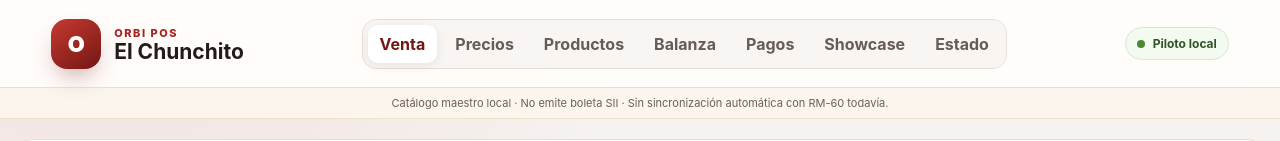
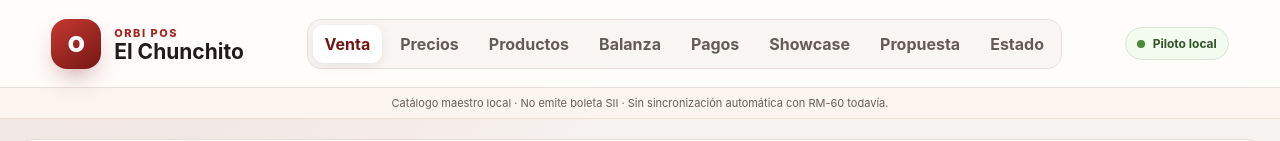
Before and after one commit to ingeniusvictor/orbi-pos-core, a React (Vite) app in the folder apps/web/: page / in a window 1280 px wide. Shown: the top 141 px of the page. Built offline with nearby package versions, Linux system fonts and the light colour scheme; no server answers.

Commit message:
feat(oc-18): add owner proposal workspace and presentation route

```diff
--- a/apps/web/src/App.tsx
+++ b/apps/web/src/App.tsx
@@ -9,6 +9,7 @@ import { ScaleMapping } from './components/ScaleMapping'
 import { Diagnostics } from './components/Diagnostics'
 import { PaymentDialog } from './components/PaymentDialog'
 import { PaymentCenter } from './components/PaymentCenter'
+import { ModernizationProposal } from './components/ModernizationProposal'
 import type { CartLine, PaymentMethod, PriceChange, Product, Sale, SalePayment, UnitType } from './domain'
 import { cartTotal, completeSale, formatCLP, lineSubtotal, makeCartLine, paymentLabel } from './pos'
 import { useCatalogSync } from './use-catalog-sync'
@@ -17,7 +18,7 @@ import { demoProducts } from './demo-catalog'
 
 const SALES_KEY = 'orbi-pos:pilot-sales'
 
-type AppView = 'sale' | 'prices' | 'products' | 'scale' | 'payments' | 'showcase' | 'diagnostics'
+type AppView = 'sale' | 'prices' | 'products' | 'scale' | 'payments' | 'showcase' | 'proposal' | 'diagnostics'
 
 function loadSales(): Sale[] {
   try {
@@ -293,6 +294,7 @@ function OperationalApp() {
           <button className={view === 'scale' ? 'active' : ''} onClick={() => setView('scale')}>Balanza</button>
           <button className={view === 'payments' ? 'active' : ''} onClick={() => setView('payments')}>Pagos</button>
           <button className={view === 'showcase' ? 'active' : ''} onClick={() => setView('showcase')}>Showcase</button>
+          <button className={view === 'proposal' ? 'active' : ''} onClick={() => setView('proposal')}>Propuesta</button>
           <button className={view === 'diagnostics' ? 'active' : ''} onClick={() => setView('diagnostics')}>Estado</button>
         </nav>
         <span className={`status sync-${sync.status}`}><i /> {
@@ -323,6 +325,7 @@ function OperationalApp() {
       {view === 'products' ? <ProductAdmin categories={categories} products={products} onChange={(nextProducts) => { void sync.publish(nextProducts) }} /> : null}
       {view === 'scale' ? <ScaleMapping products={products} onChange={(nextProducts) => { void sync.publish(nextProducts) }} /> : null}
       {view === 'payments' ? <PaymentCenter /> : null}
+      {view === 'proposal' ? <ModernizationProposal /> : null}
       {view === 'diagnostics' ? (
         <Diagnostics
           status={sync.status}
@@ -368,5 +371,9 @@ export function App() {
     return <DemoShowcasePage />
   }
 
+  if (path.endsWith('/modernizacion')) {
+    return <ModernizationProposal presentation />
+  }
+
   return <OperationalApp />
 }
```
